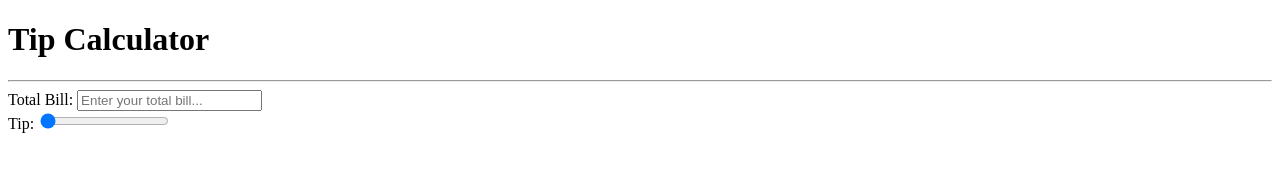
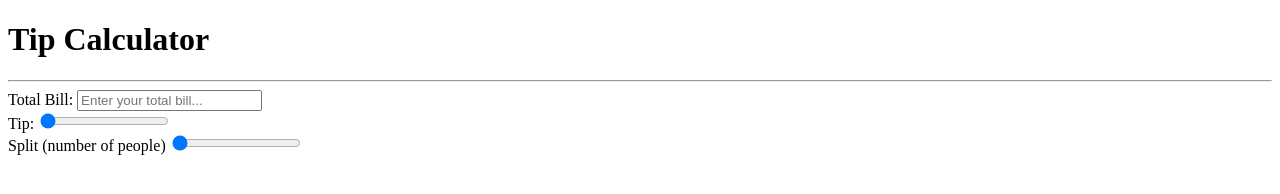
Before and after one commit to ariana-mirus20/tip-calculator, a plain HTML site: page index.html in a window 1280 px wide. Drawn offline with Linux system fonts and the light colour scheme.

Commit message:
split the bill slider added

```diff
--- a/index.html
+++ b/index.html
@@ -11,11 +11,15 @@
     <hr role="horizontal line">
       <div>
         <label for="total-bill">Total Bill:</label>
-        <input type="text" placeholder="Enter your total bill..." id="billTotal">
+        <input type="text" placeholder="Enter your total bill..." id="bill-total">
       </div>
       <div>
         <label for="tip">Tip:</label>
-        <input type="range" value="0">
+        <input type="range" value="0" id="tip-input">
+      </div>
+      <div>
+        <label for="split the bill by number of people">Split (number of people)</label>
+        <input type="range" value="0" in="split-input">
       </div>
   </div>
 
```
